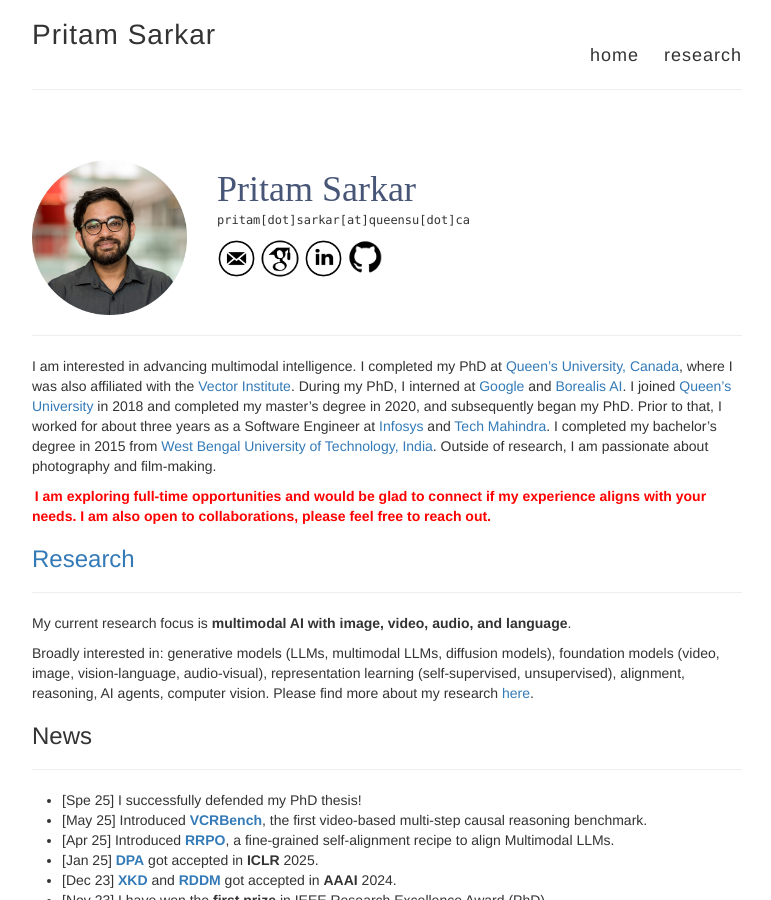
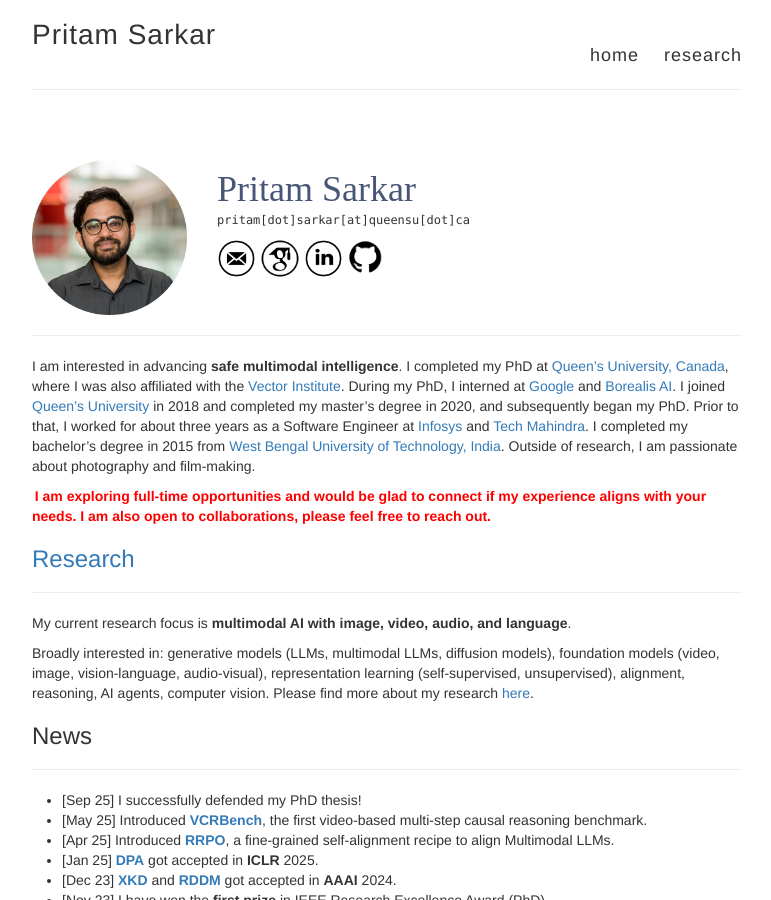
Before and after one commit to pritamqu/pritamqu.github.io, a Jekyll site: the page built from index.md, in a window 1280 px wide and 900 px high. Shown: the whole window, without its empty margins (253-1024 px from the left). Built offline with Jekyll 4.4.1, drawn with Linux system fonts in a browser that asks for light colours.

Commit message:
phinally done

```diff
--- a/index.md
+++ b/index.md
@@ -41,7 +41,7 @@ permalink: /
 
 <a name="/news"></a>
 
-I am interested in advancing multimodal intelligence.
+I am interested in advancing **safe multimodal intelligence**.
 I completed my PhD at [Queen’s University, Canada](https://queensu.ca/), where I was also affiliated with the [Vector Institute](https://vectorinstitute.ai/).
 During my PhD, I interned at [Google](https://research.google/) and [Borealis AI](https://www.borealisai.com/). I joined [Queen's University](https://queensu.ca/) in 2018 and completed my master's degree in 2020, and subsequently began my PhD. Prior to that, I worked for about three years as a Software Engineer at [Infosys](https://www.infosys.com/) and [Tech Mahindra](https://www.techmahindra.com/). I completed my bachelor's degree in 2015 from [West Bengal University of Technology, India](/). Outside of research, I am passionate about photography and film-making.
 
@@ -62,7 +62,7 @@ Please find more about my research [here](./research.md).
 ### News
 <hr>
 
-- [Spe 25] I successfully defended my PhD thesis!
+- [Sep 25] I successfully defended my PhD thesis!
 - [May 25] Introduced **[VCRBench](https://arxiv.org/abs/2505.08455)**, the first video-based multi-step causal reasoning benchmark.
 - [Apr 25] Introduced **[RRPO](https://arxiv.org/abs/2504.12083)**, a fine-grained self-alignment recipe to align Multimodal LLMs.
 - [Jan 25] **[DPA](https://arxiv.org/abs/2405.18654)** got accepted in **ICLR** 2025.
```
